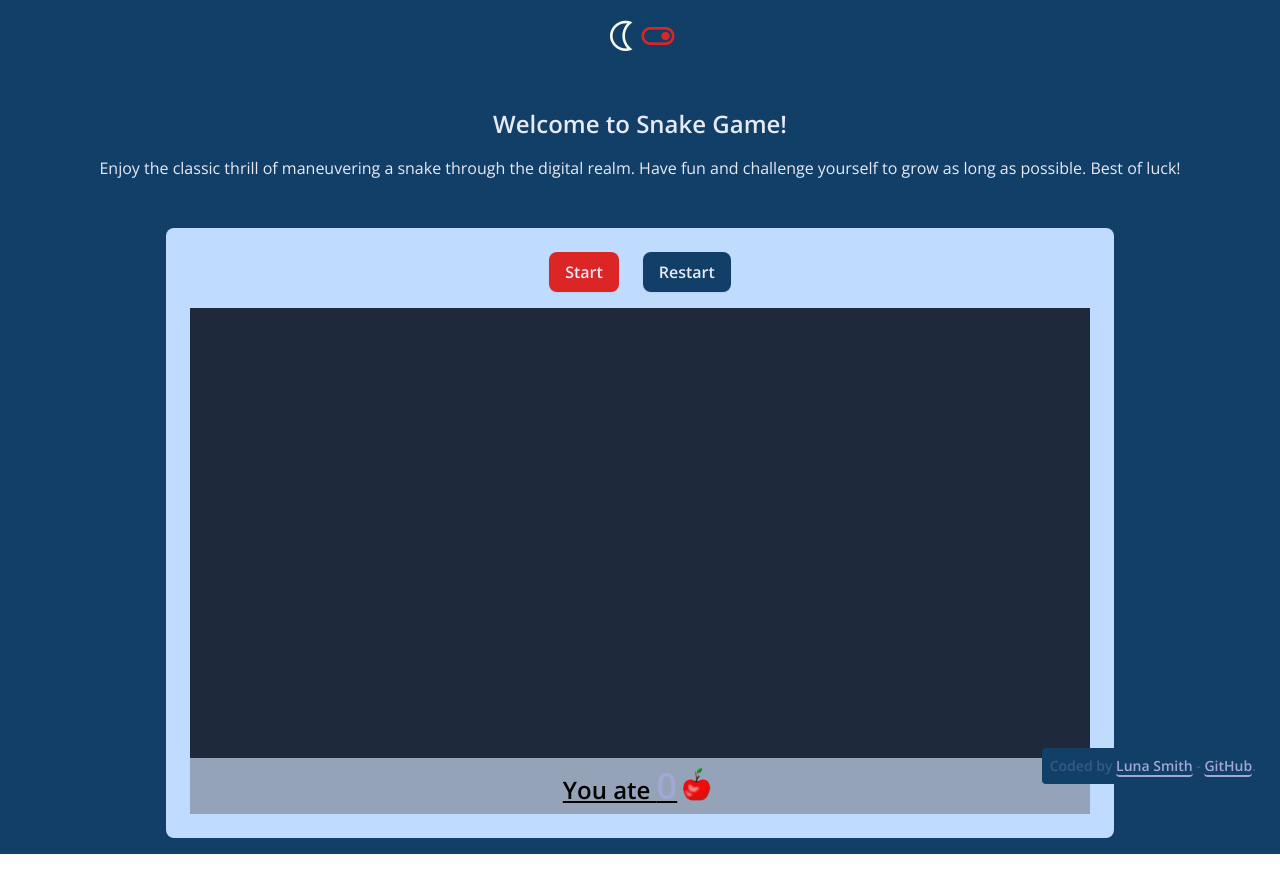
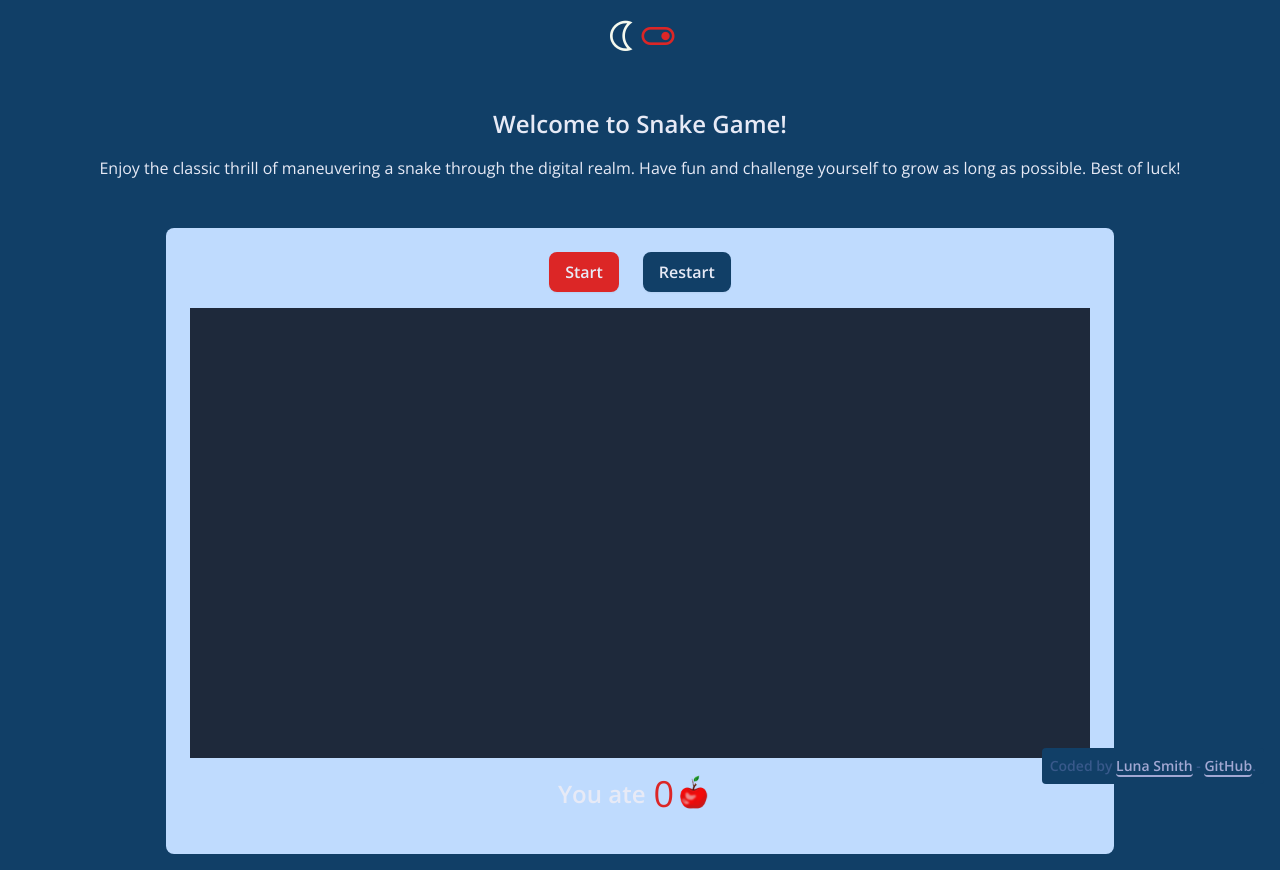
Before and after one commit to Lu-Smith/snake_game_vue_tailwindcss, a Vue app: page / in a window 1280 px wide. Built offline with nearby package versions, Linux system fonts and the light colour scheme.

Commit message:
Updated Score.vue

```diff
--- a/src/components/Game/Score.vue
+++ b/src/components/Game/Score.vue
@@ -1,13 +1,16 @@
 <template>
-    <div class="flex flex-row justify-center items-center bg-slate-400 p-2">
-        <h3 class="font-semibold text-2xl underline">You ate
-            <span class="text-4xl text-linksColor">{{ score }}</span>
-        </h3>
-        <img src='../../assets/smallApple.png' alt="apple" class="h-[40px] w-[40px]">
+    <div class="flex flex-row justify-center items-center p-2">
+        <h3
+        :class="mode ? 'text-bgColor' : 'text-textColor'"
+        class="font-semibold text-2xl">You ate</h3>
+        <div class="flex flex-row justify-center items-center p-2">
+            <span class="text-4xl text-red-600">{{ score }}</span>
+            <img src='../../assets/smallApple.png' alt="apple" class="h-[40px] w-[40px]">
+        </div>
     </div>
 </template>
 
 <script lang="ts" setup>
-defineProps(['score'])
+defineProps(['score', 'mode'])
 
 </script>
```
